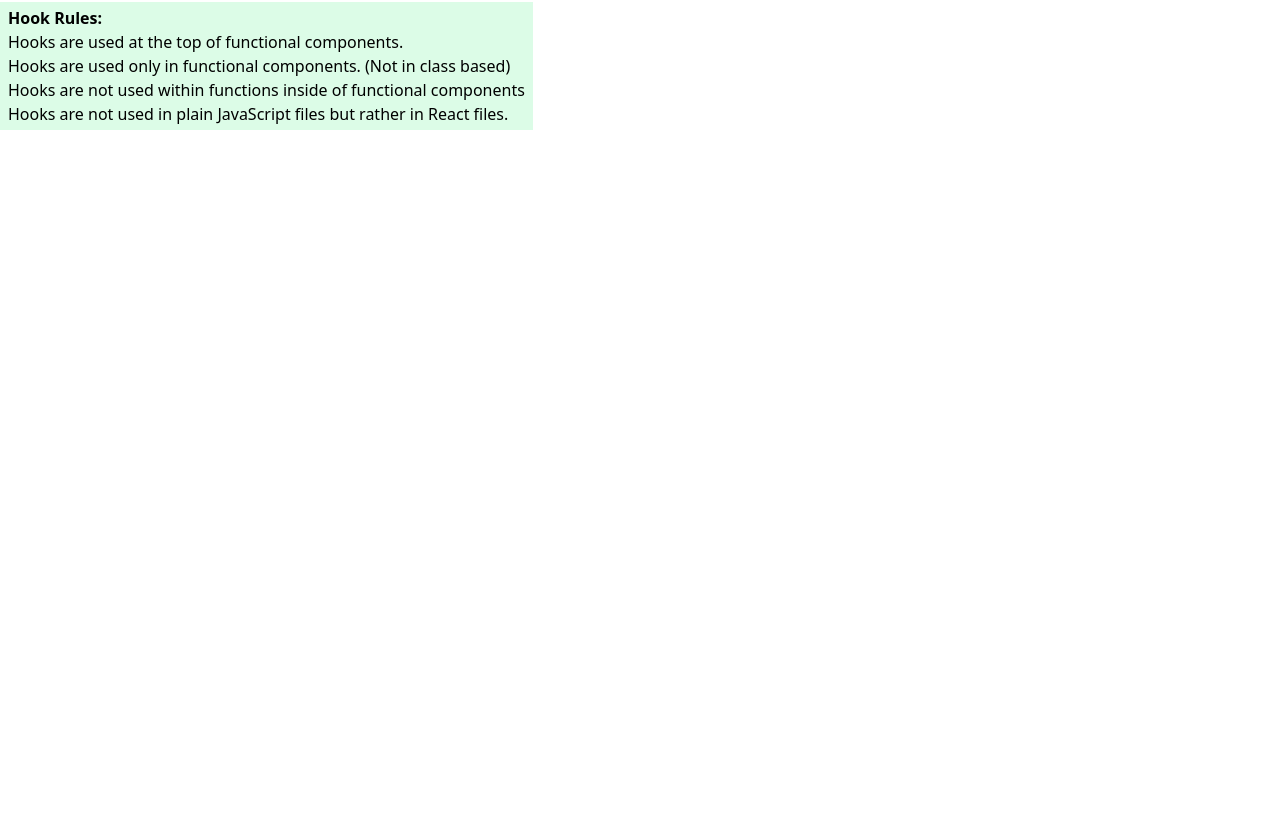
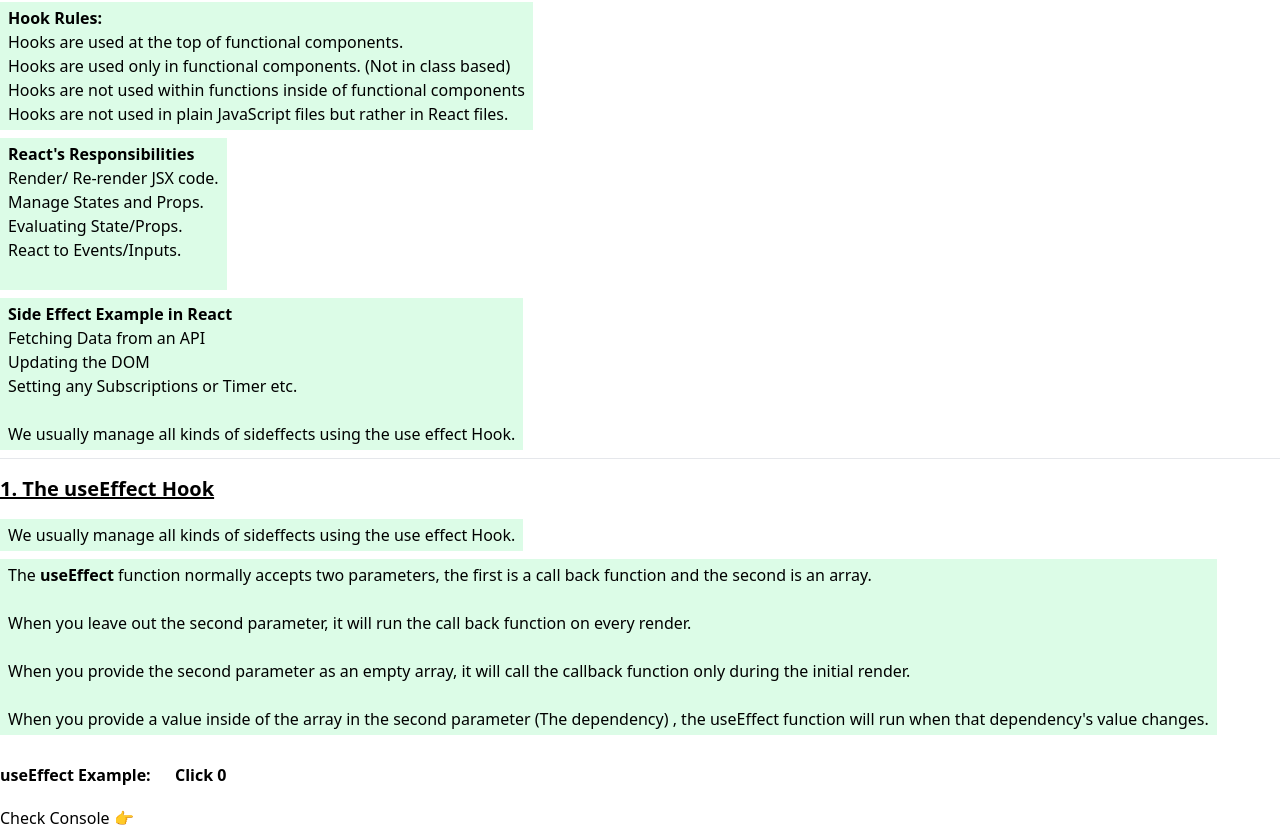
Before and after one commit to NjauSamuel/React_Blog_Project, a React (Vite) app: page / in a window 1280 px wide. Shown: the part 3048-3878 px from the top of the page. Before the commit the page ends 3186 px from the top, so only its background shows below. Built offline with nearby package versions, Linux system fonts and the light colour scheme.

Commit message:
Learnt how to use the useEffect hook.

```diff
--- a/src/App.jsx
+++ b/src/App.jsx
@@ -17,6 +17,7 @@
 import ComponentOne from "./components/ComponentOne";
 import CourseContext from "./components/context/courseContext";
 import Introduction from "./components/Chapter_9/Hook_Introduction";
+import UseEffectCom from "./components/Chapter_9/UseEffect";
 
 function App() {
   return (
@@ -77,6 +78,8 @@
 
       <Introduction />
 
+      <UseEffectCom />
+
     </div>
   )
 }
--- a/src/components/Chapter_9/Hook_Introduction.jsx
+++ b/src/components/Chapter_9/Hook_Introduction.jsx
@@ -3,13 +3,13 @@
         <div className="mt-3">
             <hr />
             <h2><u>React Hooks Introduction</u></h2>
-            <p id="paragraph-like">
-                <b>What is a React Hook?</b> A React hook is simply a Javascript function that can
+            <div id="paragraph-like">
+                <p><b>What is a React Hook?</b> A React hook is simply a Javascript function that can
                 be used to isolate the reusable part from a functional component. <br/><br/>
-                They can be stateful and manage side effects.
-            </p>
+                They can be stateful and manage side effects.  </p>
+            </div>
 
-            <p id="paragraph-like">
+            <div id="paragraph-like">
                 <b>React Hooks Scope For This Course: </b><br/>
                 <ol className="list-decimal list-inside ml-4">
                     <li>useState</li>
@@ -21,9 +21,9 @@
                     <li>useReducer</li>
                     <li>Custom Hook</li>
                 </ol>
-            </p>
+            </div>
 
-            <p id="paragraph-like" className="mb-3">
+            <div id="paragraph-like">
                 <b>Hook Rules: </b><br/>
                 <ol className="list-decimal list-inside ml-4">
                     <li>Hooks are used at the top of functional components. </li>
@@ -31,7 +31,31 @@
                     <li>Hooks are not used within functions inside of functional components</li>
                     <li>Hooks are not used in plain JavaScript files but rather in React files. </li>
                 </ol>
-            </p>
+            </div>
+
+            <div id="paragraph-like">
+                <b>React's Responsibilities</b><br/>
+
+                <ol className="list-decimal list-inside ml-4">
+                    <li>Render/ Re-render JSX code. </li>
+                    <li>Manage States and Props. </li>
+                    <li>Evaluating State/Props. </li>
+                    <li>React to Events/Inputs. </li>
+                </ol><br/>
+            </div>
+
+            <div id="paragraph-like">
+                <b>Side Effect Example in React</b>
+
+                <ol className="list-decimal list-inside ml-4">
+                    <li>Fetching Data from an API</li>
+                    <li>Updating the DOM</li>
+                    <li>Setting any Subscriptions or Timer etc. </li>
+                </ol><br/>
+
+                <p>We usually manage all kinds of sideffects using the use effect Hook. </p>
+            </div>
+
         </div>
     )
 }
--- /dev/null
+++ b/src/components/Chapter_9/UseEffect.jsx
@@ -0,0 +1,59 @@
+import { useState, useEffect } from "react";
+
+const UseEffectCom = () => {
+
+    const [counter, setCounter] = useState(0);
+
+    const handleClick = () => {
+        setCounter(setCount => setCount + 1)
+    }
+
+    useEffect(() => {
+        console.log("Call this function in every Render. ")
+    })
+
+    useEffect(() => {
+        console.log("Call this function in the initial Render. ")
+    }, [])
+
+    useEffect(() => {
+        console.log("Call this function when dependancy changes. ")
+    }, [counter])
+
+    return(
+
+        <div className="mt-6">
+            <hr/>
+            <h2><u>1. The useEffect Hook</u></h2>
+
+            <p id="paragraph-like">
+                We usually manage all kinds of sideffects using the use effect Hook.
+            </p>
+
+            <p id="paragraph-like">
+                The <b>useEffect</b> function normally accepts two parameters, the first is
+                a call back function and the second is an array.<br/><br/>
+
+                When you leave out the second parameter, it will run the call back function on
+                every render. <br/><br/>
+
+                When you provide the second parameter as an empty array, it will call the callback
+                function only during the initial render.<br/><br/>
+
+                When you provide a value inside of the array in the second parameter (The dependency)
+                , the useEffect  function will run when that dependency's value changes.
+            </p>
+
+            <b>useEffect Example: </b>
+
+            <button className="bg-slate-500 text-white hover:bg-slate-700" onClick={handleClick}>
+                Click {counter}
+            </button>
+
+            <p>Check Console 👉</p>
+
+        </div>
+    )
+}
+
+export default UseEffectCom;
```
